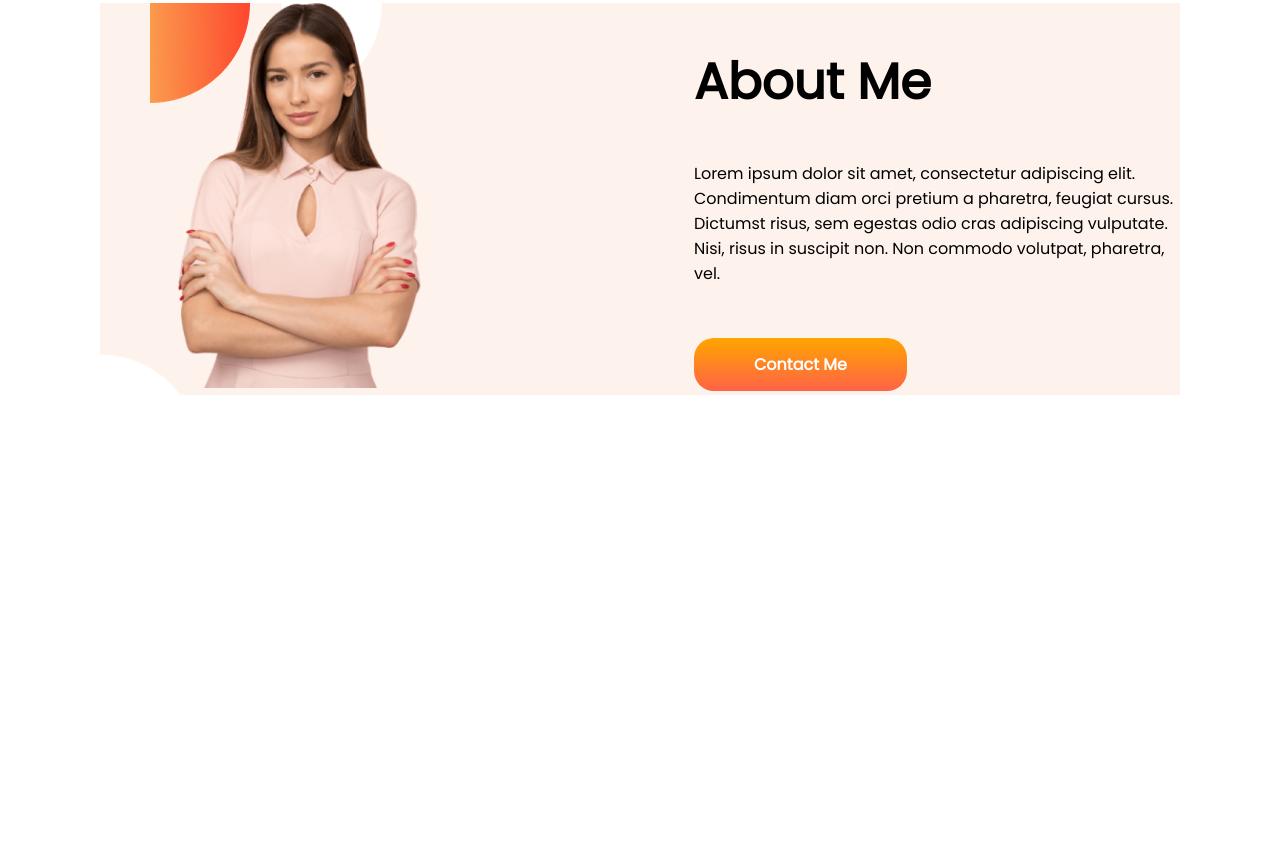
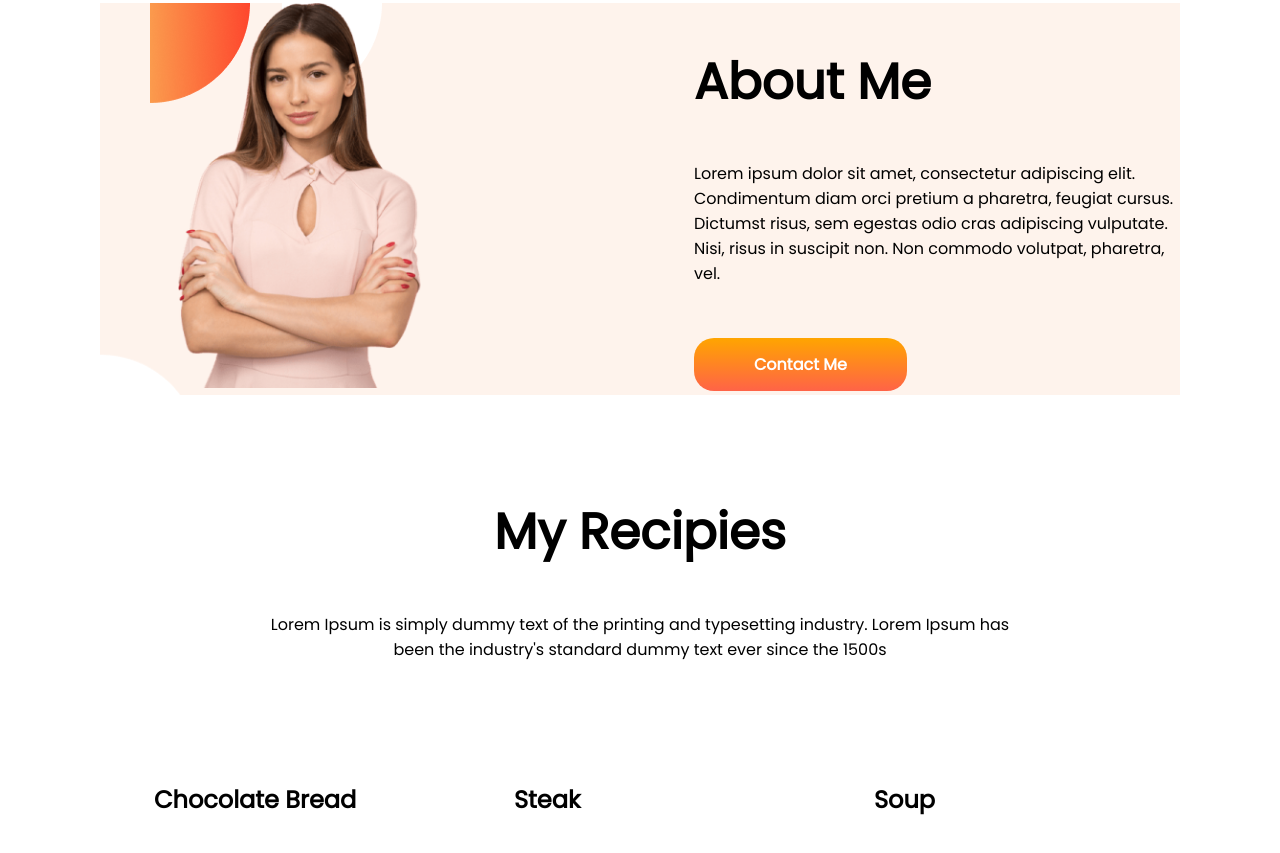
Before and after one commit to arefin3/food-blog, a plain HTML site: page index.html in a window 1280 px wide. Shown: the part 952-1805 px from the top of the page. Before the commit the page ends 1447 px from the top, so only its background shows below. Drawn offline with Linux system fonts and the light colour scheme.

Commit message:
Third section added

```diff
--- a/index.html
+++ b/index.html
@@ -13,7 +13,7 @@
 </head>
 
 <body>
-    <section>
+    <section class="flexible-container">
         <div class=" half-width">
             <h1><span class="orange-color">Skip</span> The Diet,</h1>
             <h1>Just Eat Healthy</h1>
@@ -26,8 +26,8 @@
             <img src="female-food.png" alt="">
         </div>
     </section>
-    <section class="about-me">
-        <div class="half-width">
+    <section class="about-me flexible-container">
+        <div class=" half-width">
             <img class="half-width" src="person-image.png" alt="">
         </div>
         <div class="half-width">
@@ -40,6 +40,25 @@
             <a class="link-button" target="_blank" href="https://www.foodpanda.com">Contact Me</a>
         </div>
     </section>
+    <section class="my-recipies">
+        <div class="middle">
+            <h1>My Recipies</h1>
+            <p><span>Lorem Ipsum is simply dummy text of the printing and typesetting industry.</span>
+                Lorem Ipsum has been the industry's standard dummy text ever since the
+                1500s</p>
+        </div>
+        <div class="flexible-container">
+            <div class="half-width">
+                <h2>Chocolate Bread</h2>
+            </div>
+            <div class="half-width">
+                <h2>Steak</h2>
+            </div>
+            <div class="half-width">
+                <h2>Soup</h2>
+            </div>
+        </div>
+    </section>
 
 </body>
 
--- a/style.css
+++ b/style.css
@@ -5,7 +5,7 @@ body{
 h1{
     font-size: 50px;
 }
-section{
+.flexible-container{
     display: flex;
     margin: 100px;
 }
@@ -30,3 +30,8 @@ section{
     background-image: url(7.png);
     background-repeat: no-repeat;
 }
+.middle{
+    text-align: center;
+    padding-left: 20%;
+    padding-right: 20%;
+}
```
